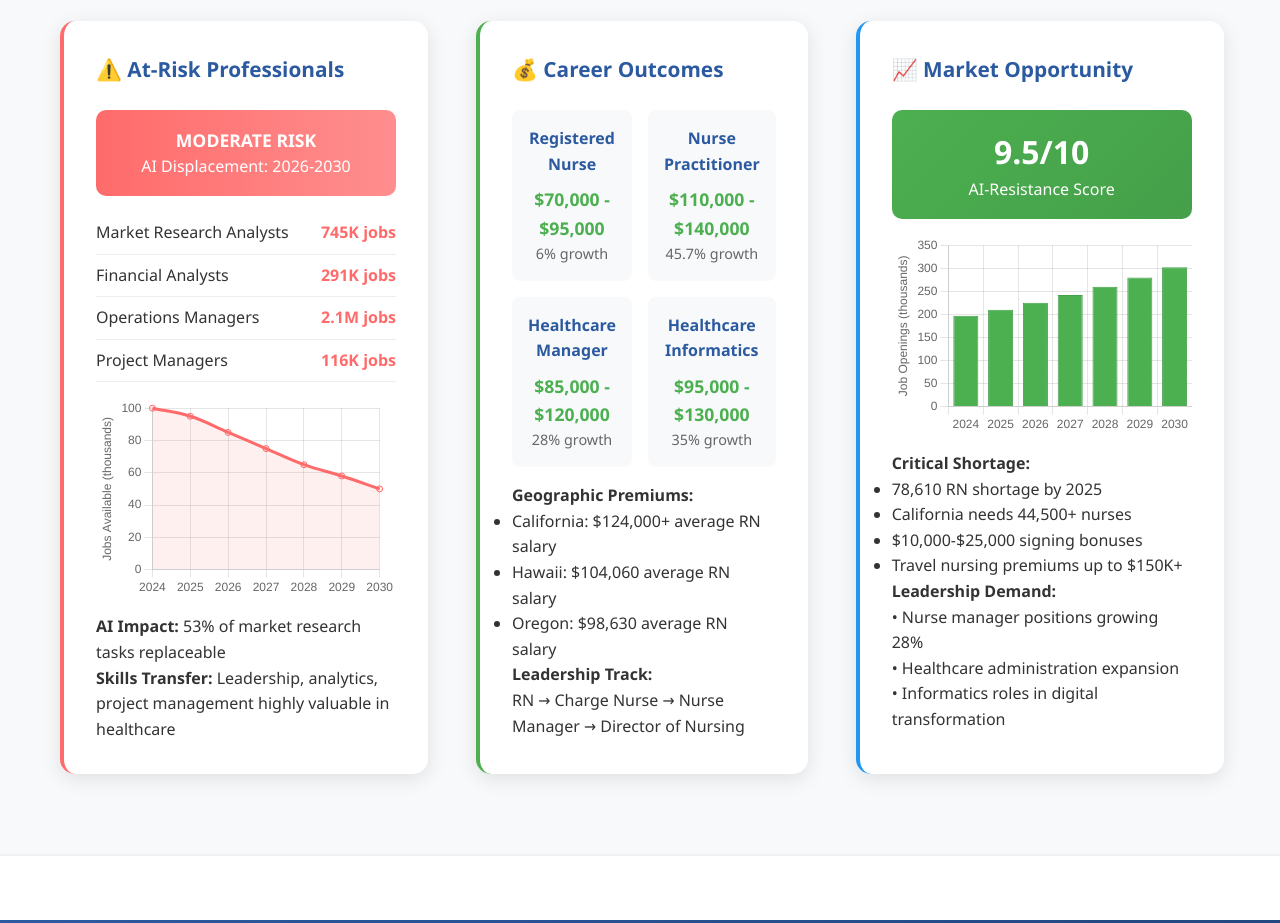
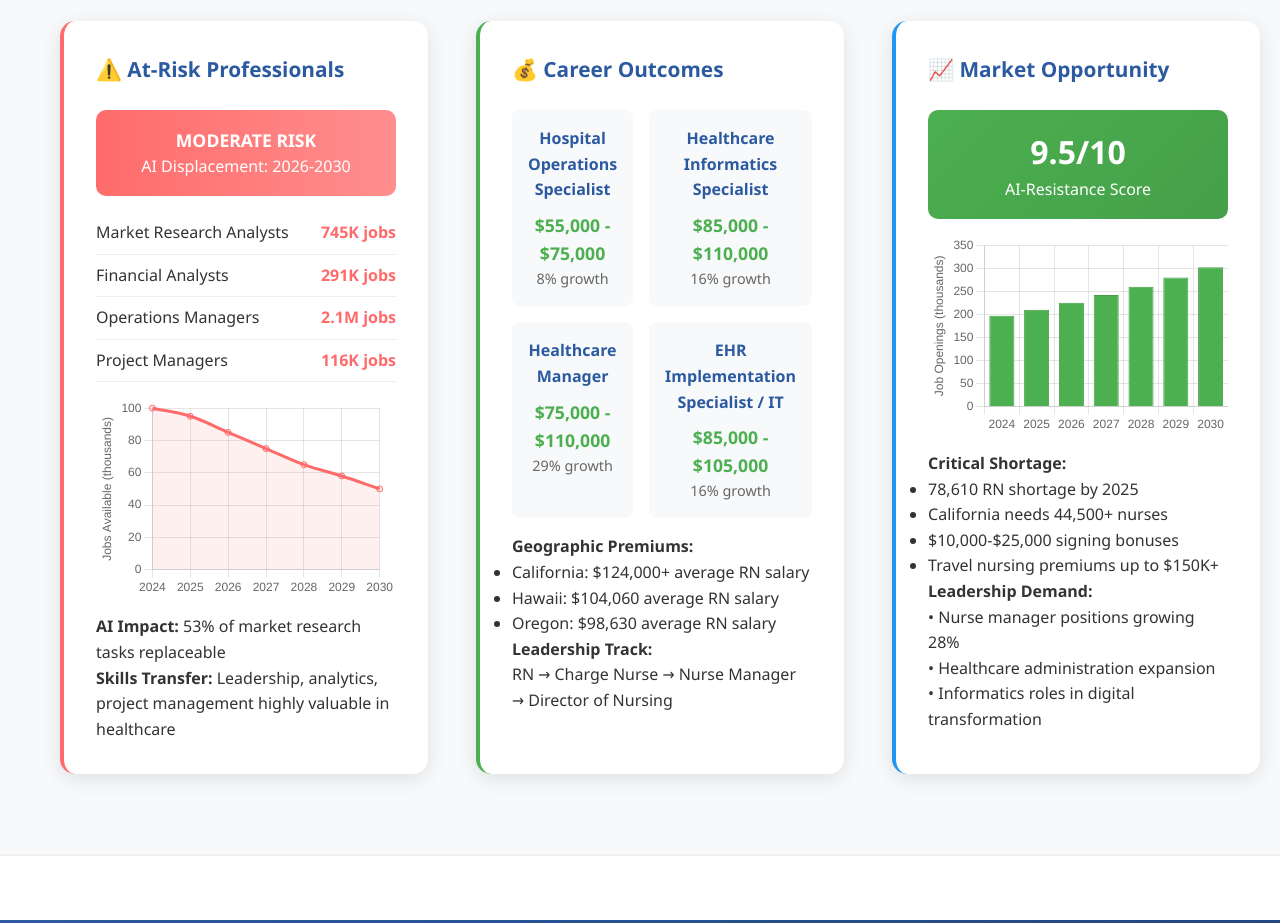
Before and after one commit to dapplewhite/healthcare, a plain HTML site: page programs.html in a window 1280 px wide. Shown: the part 4660-5583 px from the top of the page. Drawn offline with nearby package versions, Linux system fonts and the light colour scheme.

Commit message:
Update programs.html

```diff
--- a/programs.html
+++ b/programs.html
@@ -1130,24 +1130,24 @@
 
                     <div class="salary-grid">
                         <div class="salary-card">
-                            <div class="job-title">Registered Nurse</div>
-                            <div class="salary-range">$70,000 - $95,000</div>
-                            <div class="growth-indicator">6% growth</div>
+                            <div class="job-title">Hospital Operations Specialist</div>
+                            <div class="salary-range">$55,000 - $75,000</div>
+                            <div class="growth-indicator">8% growth</div>
                         </div>
                         <div class="salary-card">
-                            <div class="job-title">Nurse Practitioner</div>
-                            <div class="salary-range">$110,000 - $140,000</div>
-                            <div class="growth-indicator">45.7% growth</div>
+                            <div class="job-title">Healthcare Informatics Specialist</div>
+                            <div class="salary-range">$85,000 - $110,000</div>
+                            <div class="growth-indicator">16% growth</div>
                         </div>
                         <div class="salary-card">
                             <div class="job-title">Healthcare Manager</div>
-                            <div class="salary-range">$85,000 - $120,000</div>
-                            <div class="growth-indicator">28% growth</div>
+                            <div class="salary-range">$75,000 - $110,000</div>
+                            <div class="growth-indicator">29% growth</div>
                         </div>
                         <div class="salary-card">
-                            <div class="job-title">Healthcare Informatics</div>
-                            <div class="salary-range">$95,000 - $130,000</div>
-                            <div class="growth-indicator">35% growth</div>
+                            <div class="job-title">EHR Implementation Specialist / IT</div>
+                            <div class="salary-range">$85,000 - $105,000</div>
+                            <div class="growth-indicator">16% growth</div>
                         </div>
                     </div>
 
```
